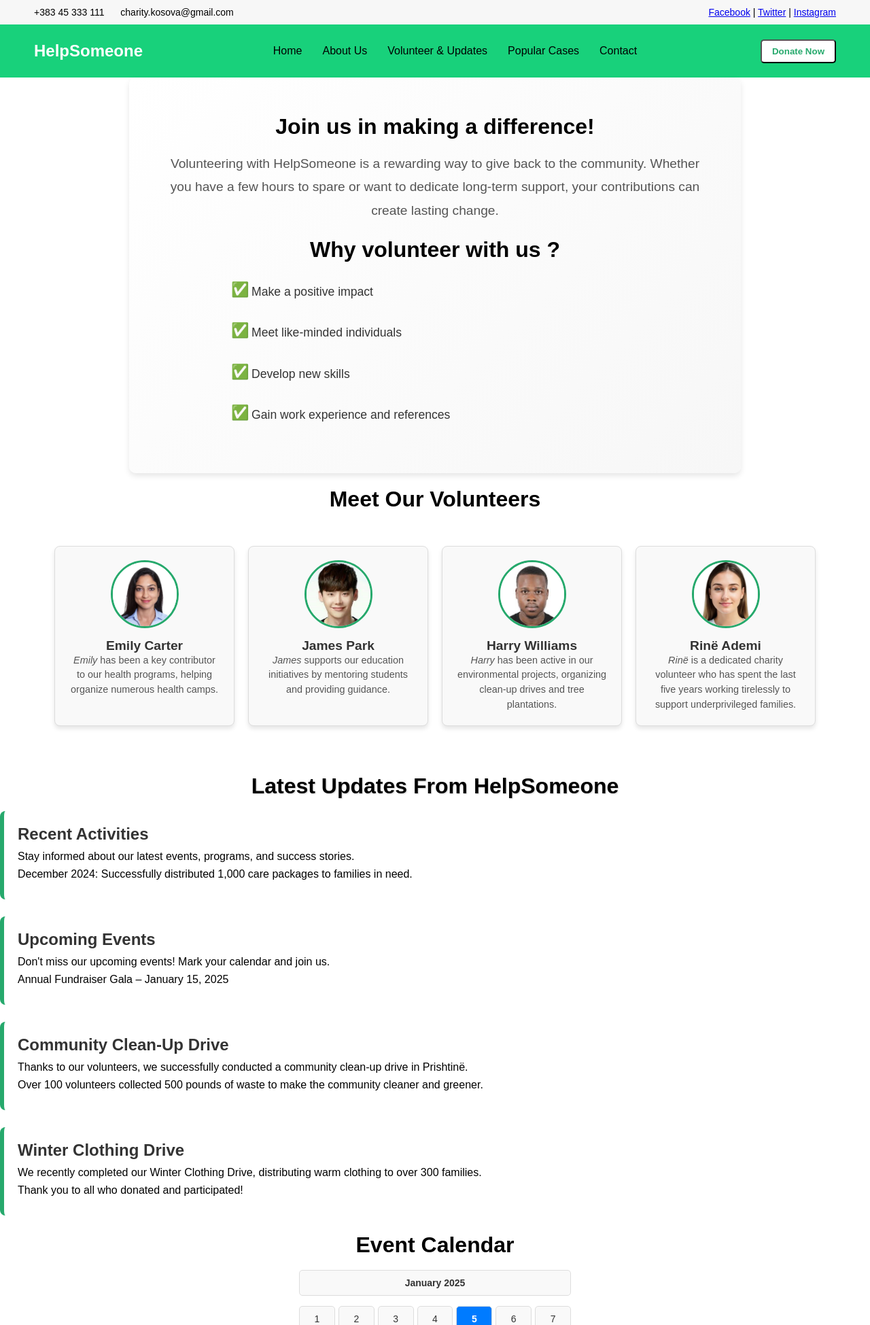
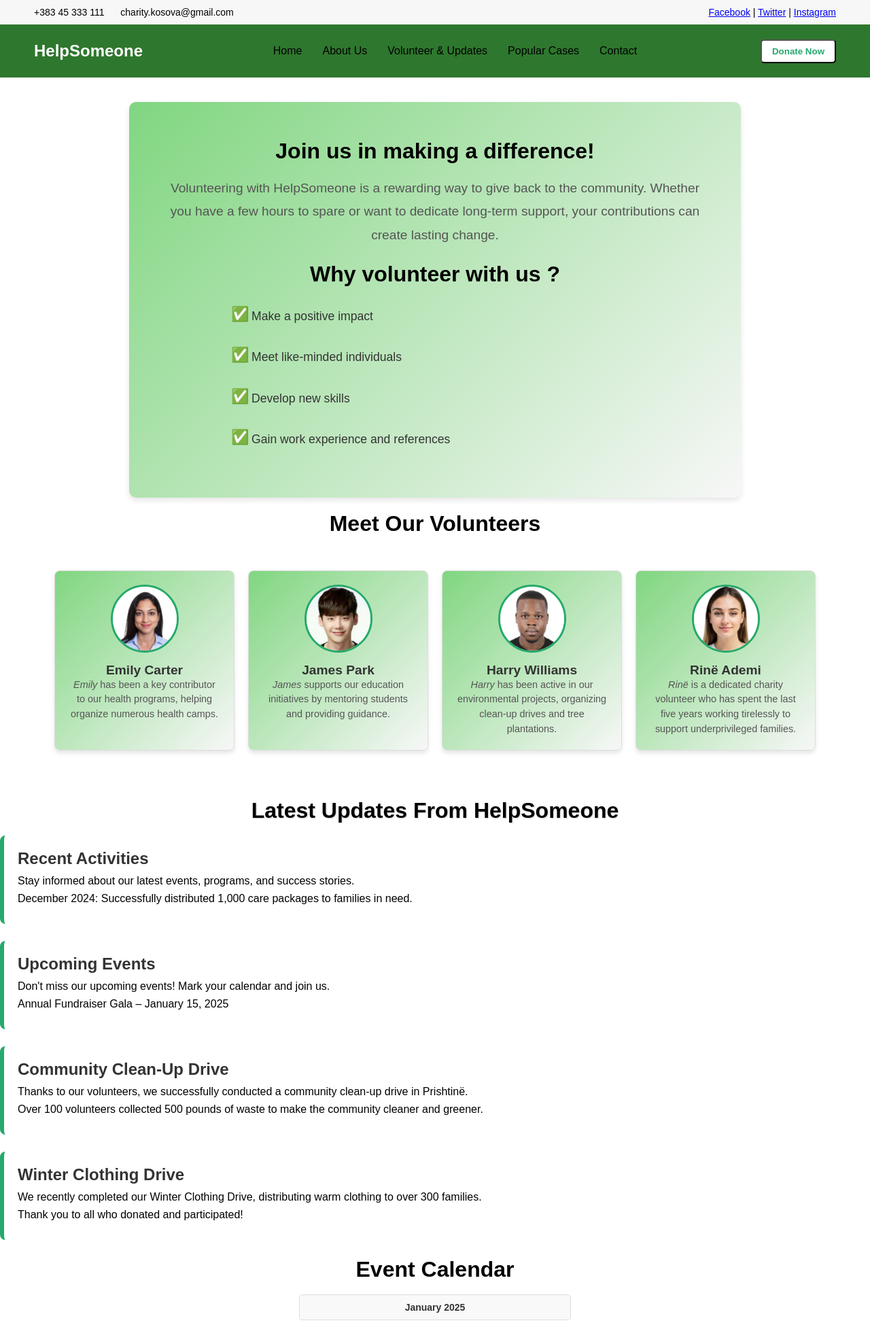
Before and after one commit to elejerlija/UEB25_Gr6, a PHP site: page /volunteer.html in a window 1280 px wide. Shown: the top 1949 px of the page at 68% size. Run offline with PHP 8.4, Linux system fonts and the light colour scheme.

Commit message:
Ndryshim te ngjyres ne disa pjese.

```diff
--- a/style.css
+++ b/style.css
@@ -20,7 +20,7 @@
 
 
 .nav-links {
-    background-color: #18d17b;
+    background-color: rgb(46, 119, 46);
     color: white;
     display: flex;
     align-items: center;
@@ -41,7 +41,7 @@
 .dropdown-content {
   display: none;
   position: absolute;
-  background-color: #18d17b;
+  background-color:rgb(61, 133, 61);
   color: #fff;
   padding: 10px 0;
   min-width: 140px;
--- a/volunteer.html
+++ b/volunteer.html
@@ -19,7 +19,7 @@
         padding: 20px;
     }
     .volunteer-card{
-        background: #f9f9f9;
+            background:linear-gradient(135deg,rgba(123, 212, 123, 0.957),#f7f7f7);
             border: 1px solid #ddd;
             border-radius: 8px;
             box-shadow: 0 4px 6px rgba(0, 0, 0, 0.1);
@@ -60,7 +60,7 @@
         padding: 20px;
     }
     .container{
-        background:linear-gradient(135deg,#ffffff,#f7f7f7);
+        background:linear-gradient(135deg,rgba(123, 212, 123, 0.957),#f7f7f7);
         padding: 50px 50px;
         border-radius: 10px;
         box-shadow :0 4px 8px rgba(0, 0, 0, 0.1) ;
@@ -273,7 +273,7 @@
       max-width: 800px;
       margin: 20px auto;
       padding: 20px;
-      background: #ffffff;
+      background:linear-gradient(135deg,rgba(123, 212, 123, 0.957),#f7f7f7);
       box-shadow: 0 4px 6px rgba(0, 0, 0, 0.1);
       border-radius: 8px;
     }
@@ -365,7 +365,6 @@
     font-weight: bold;
     margin-bottom: 10px;
   }
-
 </style>
 </head>
     <body>
@@ -403,6 +402,7 @@
                 <button class="make-a-donate">Donate Now</button>
             </nav>
         </header>
+        <br><br>
 <div class="container">
     <section>
         <h2>Join us in making a difference!</h2>
@@ -456,7 +456,7 @@
         </div>
     </div>
 </section>
-<section>
+<section id="bckColor">
     <h2 style="color: black; font-size: 2rem; text-align: center; text-shadow: 1px 1px 2px rgba(0, 0, 0, 0.2);">Latest Updates From HelpSomeone</h2><br>
     <div class="update-item">
         <h3>Recent Activities</h3>
@@ -489,7 +489,7 @@
     <ul class="partner-list" id="partner-list"></ul>
 </div>
 </section>
-<section>
+<section id="bckColor">
   <div class="join-section" id="join-section">
     <div class="join-form">
       <h3>Join Us Today</h3>
@@ -557,7 +557,6 @@ document.addEventListener("DOMContentLoaded", function () {
     for (let day = 1; day <= daysInMonth; day++) {
 
         const currentDayString = `${year}-${String(month + 1).padStart(2, '0')}-${String(day).padStart(2, '0')}`;
-
 
         const event = events.find(e => e.date === currentDayString);
 
```
